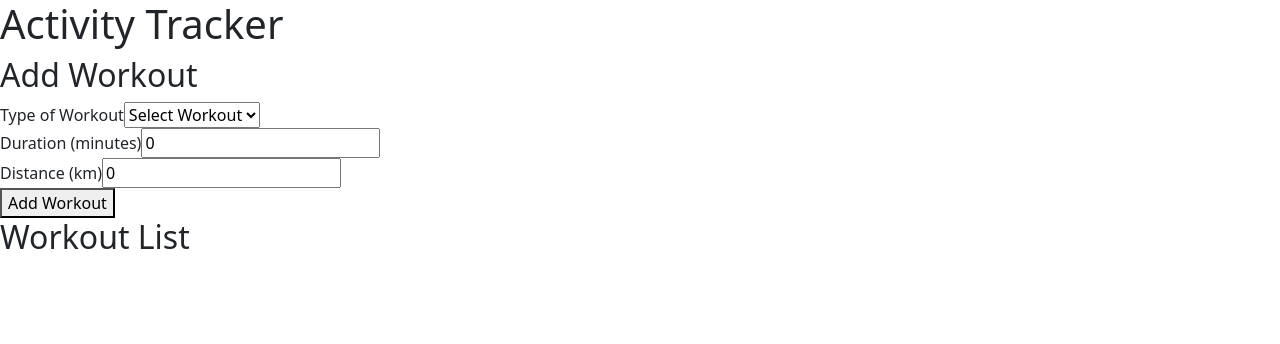
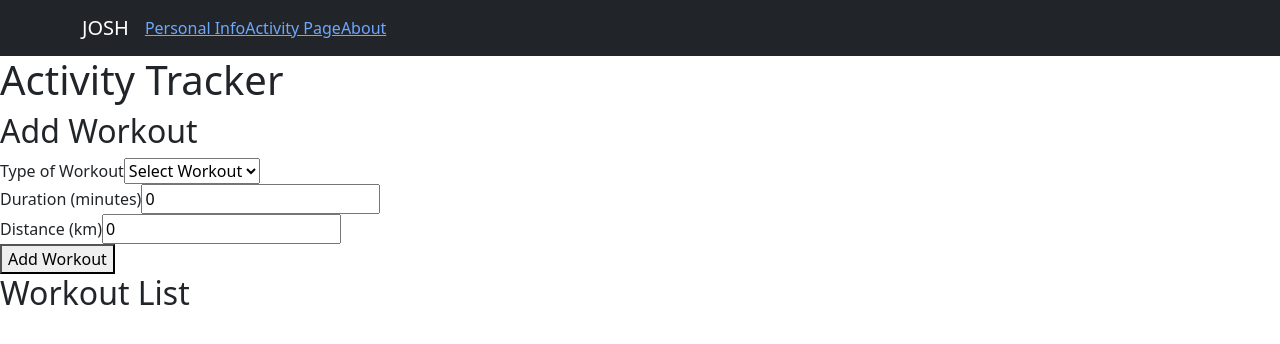
Before and after one commit to HBADE2002/Fitness-tracker-app-personal, a React (Vite) app: page /activity-page in a window 1280 px wide. Shown: the top 344 px of the page. Built offline with nearby package versions, Linux system fonts and the light colour scheme.

Commit message:
changes in routing and additional changes

```diff
--- a/src/App.jsx
+++ b/src/App.jsx
@@ -1,11 +1,20 @@
 /* eslint-disable no-unused-vars */
-import React from 'react';
-import ActivityPage from './pages/ActivityPage';
-
+import React from "react";
+import ActivityPage from "./pages/ActivityPage";
+import Navbar from "./components/NavBar";
+import PersonalInfoSignup from "./components/PersonalInfoSignup";
+import About from "./components/About";
+import { Route, Routes } from "react-router-dom";
 function App() {
   return (
     <div className="App">
-      <ActivityPage />
+      <Navbar />
+
+      <Routes>
+        <Route path="/personal-info-page" element={<PersonalInfoSignup />} />
+        <Route path="/activity-page" element={<ActivityPage />} />
+        <Route path="/about-page" element={<About />} />
+      </Routes>
     </div>
   );
 }
--- a/src/components/NavBar.jsx
+++ b/src/components/NavBar.jsx
@@ -9,9 +9,9 @@ function ColorSchemesExample() {
         <Container>
           <Navbar.Brand href="#home">JOSH</Navbar.Brand>
           <Nav className="me-auto ">
-            <Link className="navText" to="/">Personal Info</Link>
-            <Link className="navText"  to="/track-exercise">Track Exercise</Link>
-            <Link className="navText"  to="/about">About</Link>
+            <Link className="navText" to="/personal-info-page">Personal Info</Link>
+            <Link className="navText"  to="/activity-page">Activity Page</Link>
+            <Link className="navText"  to="/about-page">About</Link>
           </Nav>
         </Container>
       </Navbar>
--- a/src/components/AddWorkout.jsx
+++ b/src/components/Workout-components/AddWorkout.jsx
@@ -1,16 +1,20 @@
 /* eslint-disable no-unused-vars */
-import React, { useState } from 'react';
-import { useDispatch } from 'react-redux';
-import { addActivity } from '../App/activitySlice';
+import React, { useState } from "react";
+import { useDispatch } from "react-redux";
+import { addActivity } from "../../App/activitySlice";
 
 const AddWorkout = () => {
   const dispatch = useDispatch();
-  const [workout, setWorkout] = useState({ type: '', duration: 0, distance: 0 });
+  const [workout, setWorkout] = useState({
+    type: "",
+    duration: 0,
+    distance: 0,
+  });
 
   const handleAdd = () => {
     const newWorkout = { ...workout, id: Date.now() };
     dispatch(addActivity(newWorkout));
-    setWorkout({ type: '', duration: 0, distance: 0 }); // Reset form
+    setWorkout({ type: "", duration: 0, distance: 0 }); // Reset form
   };
 
   return (
@@ -35,7 +39,9 @@ const AddWorkout = () => {
           <input
             type="number"
             value={workout.duration}
-            onChange={(e) => setWorkout({ ...workout, duration: e.target.value })}
+            onChange={(e) =>
+              setWorkout({ ...workout, duration: e.target.value })
+            }
           />
         </div>
         <div>
@@ -43,10 +49,14 @@ const AddWorkout = () => {
           <input
             type="number"
             value={workout.distance}
-            onChange={(e) => setWorkout({ ...workout, distance: e.target.value })}
+            onChange={(e) =>
+              setWorkout({ ...workout, distance: e.target.value })
+            }
           />
         </div>
-        <button type="button" onClick={handleAdd}>Add Workout</button>
+        <button type="button" onClick={handleAdd}>
+          Add Workout
+        </button>
       </form>
     </div>
   );
--- a/src/components/EditWorkout.jsx
+++ b/src/components/Workout-components/EditWorkout.jsx
@@ -1,12 +1,14 @@
 /* eslint-disable react/prop-types */
 /* eslint-disable no-unused-vars */
-import React, { useState } from 'react';
-import { useDispatch, useSelector } from 'react-redux';
-import { editActivity } from '../App/activitySlice';
+import React, { useState } from "react";
+import { useDispatch, useSelector } from "react-redux";
+import { editActivity } from "../../App/activitySlice";
 
 const EditWorkout = ({ id }) => {
   const dispatch = useDispatch();
-  const activity = useSelector(state => state.activities.activities.find(a => a.id === id));
+  const activity = useSelector((state) =>
+    state.activities.activities.find((a) => a.id === id)
+  );
   const [updatedActivity, setUpdatedActivity] = useState(activity);
 
   const handleEdit = () => {
@@ -21,7 +23,9 @@ const EditWorkout = ({ id }) => {
           <label>Type of Workout</label>
           <select
             value={updatedActivity.type}
-            onChange={(e) => setUpdatedActivity({ ...updatedActivity, type: e.target.value })}
+            onChange={(e) =>
+              setUpdatedActivity({ ...updatedActivity, type: e.target.value })
+            }
           >
             <option value="Running">Running</option>
             <option value="Walking">Walking</option>
@@ -34,7 +38,12 @@ const EditWorkout = ({ id }) => {
           <input
             type="number"
             value={updatedActivity.duration}
-            onChange={(e) => setUpdatedActivity({ ...updatedActivity, duration: e.target.value })}
+            onChange={(e) =>
+              setUpdatedActivity({
+                ...updatedActivity,
+                duration: e.target.value,
+              })
+            }
           />
         </div>
         <div>
@@ -42,10 +51,17 @@ const EditWorkout = ({ id }) => {
           <input
             type="number"
             value={updatedActivity.distance}
-            onChange={(e) => setUpdatedActivity({ ...updatedActivity, distance: e.target.value })}
+            onChange={(e) =>
+              setUpdatedActivity({
+                ...updatedActivity,
+                distance: e.target.value,
+              })
+            }
           />
         </div>
-        <button type="button" onClick={handleEdit}>Edit Workout</button>
+        <button type="button" onClick={handleEdit}>
+          Edit Workout
+        </button>
       </form>
     </div>
   );
```
Also changed, not shown: src/components/Workout-components/WorkoutList.jsx (renamed from src/components/WorkoutList.jsx, +5 -5 lines), src/pages/ActivityPage.jsx (+5 -9 lines).
